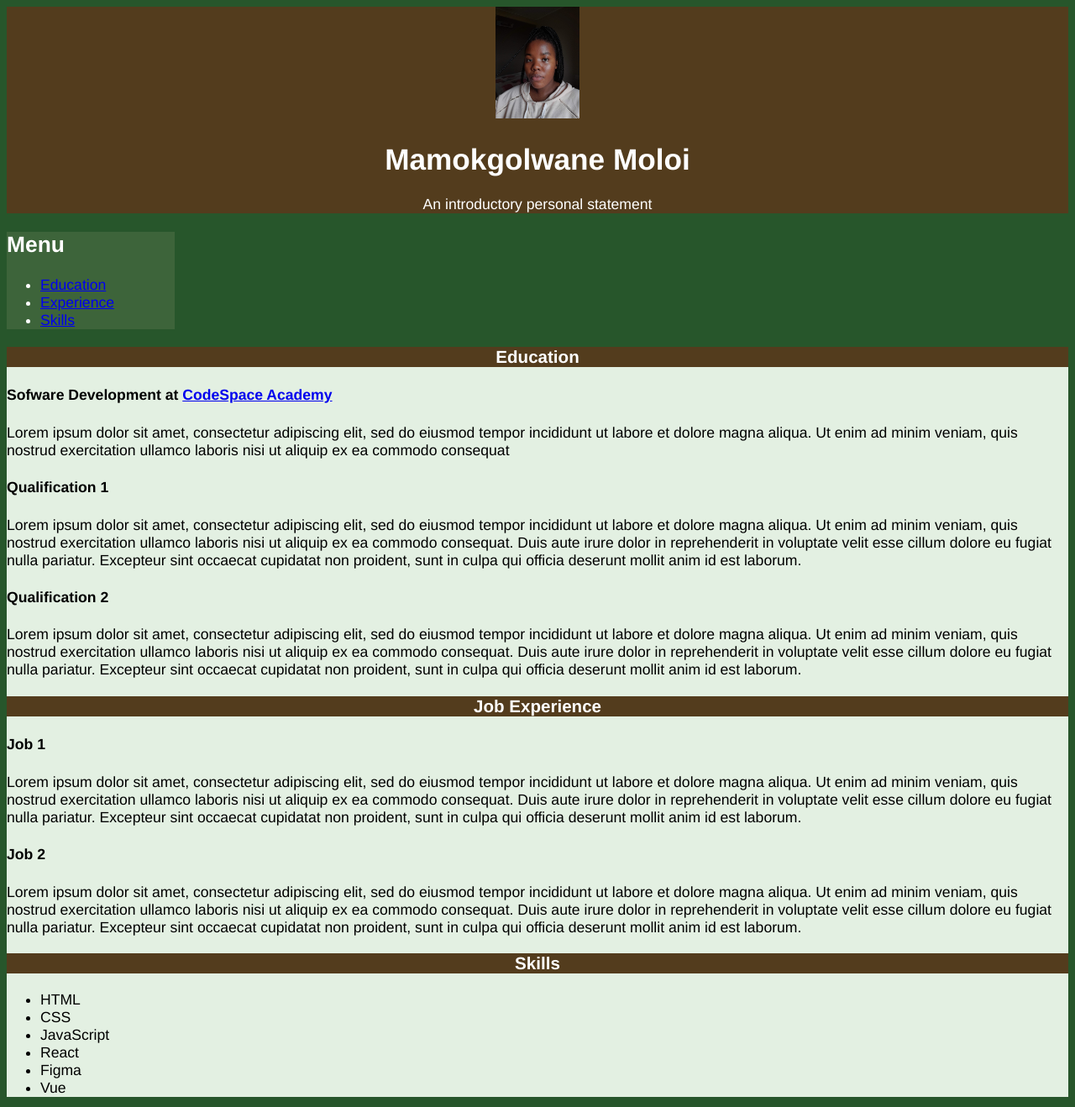
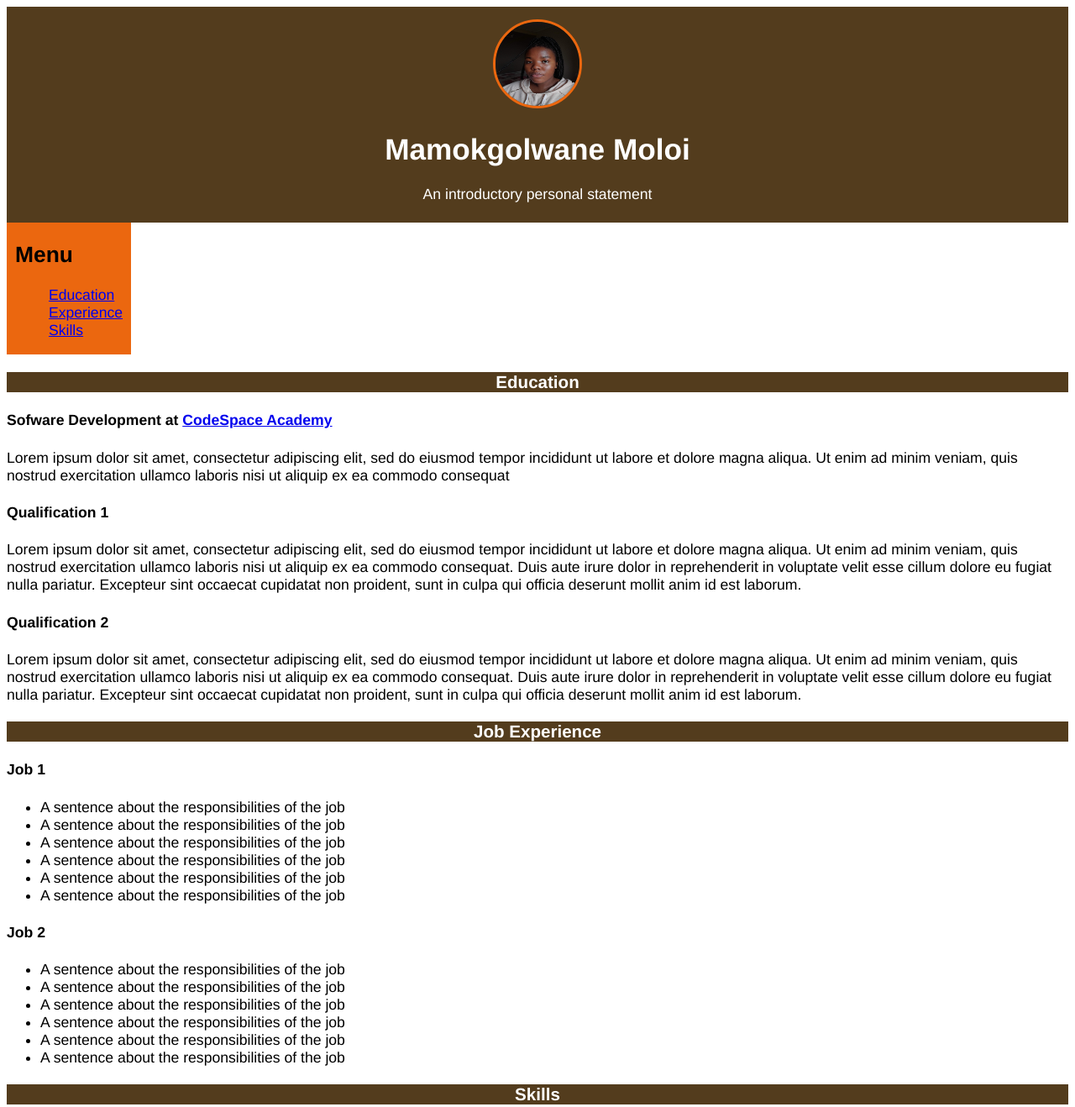
Before and after one commit to Mamokgolwane/Safe-Window, a plain HTML site: page resume1.htm in a window 1280 px wide. Shown: the top 1318 px of the page at 84% size. Drawn offline with Linux system fonts and the light colour scheme.

Commit message:
Updated as Resume 5
Added padding, margin, border properties to the document.

```diff
--- a/CSS/stylesheet.css
+++ b/CSS/stylesheet.css
@@ -1,35 +1,52 @@
 body{
   font-family:Franklin Gothic Medium;
   font-size:110%;
-  background-color: #205024f6;
+  background-color: #fffffff6;
 }
 
 #heading{
     background-color:rgb(83, 60, 29);
     color:white;
-}
-#sidebar{
-    color:white;
-    background-color: rgb(61, 100, 58);
-    width: 200px;
+    padding: 5px;
 }
 
+#image{
+  border: 3px solid rgb(235, 103, 15);
+  border-radius: 50%;
+  width:100px;
+  height:100px;
+  margin-top:10px;
+
+
+}
+
+aside{
+  background-color: rgb(235, 103, 15);
+  padding: 1px 10px 1px 10px;
+  width: fit-content;
+
+}
+#menu {
+  list-style-type: none;
+}
 header {
   text-align: center;
 
 }
 
-footer {
-    color:white;
-  background-color:rgb(83, 60, 29);
-  text-align: center;
-}
+
 h3{
     color:white;
     text-align: center;
     background-color: rgb(83, 60, 29);
 
 }
-article{
-    background-color: rgb(227, 240, 226);
+
+
+
+footer {
+  color:white;
+background-color:rgb(83, 60, 29);
+text-align: center;
+padding: 5px 5px 20px 5px;
 }
--- a/resume1.htm
+++ b/resume1.htm
@@ -7,7 +7,10 @@
 
     <body>
         <header id="heading">
-            <img src="Images/20220316_124550.jpg" width="100px" alt="picture of Mamokoglwane Moloi">
+
+            <img id="image"
+            src="Images/20220316_124550.jpg" width="100px" alt="picture of Mamokoglwane Moloi">
+
 <h1> Mamokgolwane Moloi</h1>
 
 <p>An introductory personal statement</p>
@@ -17,17 +20,18 @@
 
 <main>
 
-<div id="sidebar">
+
 <nav>
 
 <h2>Menu</h2>
-    <ul>
+    <ul id="menu">
     <li><a href="#education">Education </a></li>
     <li><a href="#experience">Experience </a></li>
     <li><a href="#skills">Skills</a></li>
 
-</ul></nav>
-</div>
+</ul>
+</nav>
+
 
 </aside>
 <article>
@@ -45,11 +49,24 @@
 
 <h3 id="experience">Job Experience</h3>
 <h4>Job 1</h4>
-<p>Lorem ipsum dolor sit amet, consectetur adipiscing elit, sed do eiusmod tempor incididunt ut labore et dolore magna aliqua. Ut enim ad minim veniam, quis nostrud exercitation ullamco laboris nisi ut aliquip ex ea commodo consequat. Duis aute irure dolor in reprehenderit in voluptate velit esse cillum dolore eu fugiat nulla pariatur. Excepteur sint occaecat cupidatat non proident, sunt in culpa qui officia deserunt mollit anim id est laborum.</p>
+<ul>
+    <li>A sentence about the responsibilities of the job</li>
+    <li>A sentence about the responsibilities of the job</li>
+    <li>A sentence about the responsibilities of the job</li>
+    <li>A sentence about the responsibilities of the job</li>
+    <li>A sentence about the responsibilities of the job</li>
+    <li>A sentence about the responsibilities of the job</li>
+</ul>
 
 <h4>Job 2</h4>
-<p>Lorem ipsum dolor sit amet, consectetur adipiscing elit, sed do eiusmod tempor incididunt ut labore et dolore magna aliqua. Ut enim ad minim veniam, quis nostrud exercitation ullamco laboris nisi ut aliquip ex ea commodo consequat. Duis aute irure dolor in reprehenderit in voluptate velit esse cillum dolore eu fugiat nulla pariatur. Excepteur sint occaecat cupidatat non proident, sunt in culpa qui officia deserunt mollit anim id est laborum.</p>
-
+<ul>
+    <li>A sentence about the responsibilities of the job</li>
+    <li>A sentence about the responsibilities of the job</li>
+    <li>A sentence about the responsibilities of the job</li>
+    <li>A sentence about the responsibilities of the job</li>
+    <li>A sentence about the responsibilities of the job</li>
+    <li>A sentence about the responsibilities of the job</li>
+</ul>
 <h3 id="skills">Skills</h3>
 <ul>
     <li>HTML</li>
```
